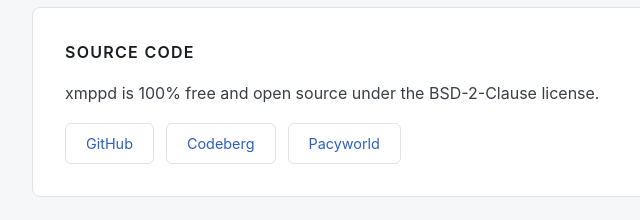
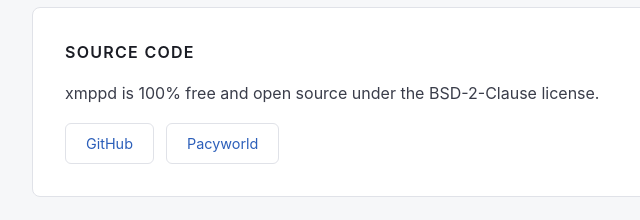
Before and after one commit to securemessage/xmppd, a plain HTML site: page doc/www/index.html in a window 1280 px wide. Shown: the part 1200-1420 px from the top of the page, 272-912 px from the left. Drawn offline with Linux system fonts and the light colour scheme.

Commit message:
docs: remove Codeberg references (TOU prohibits XMPP hosting)

```diff
--- a/doc/www/index.html
+++ b/doc/www/index.html
@@ -253,7 +253,6 @@
                 <p>xmppd is 100% free and open source under the BSD-2-Clause license.</p>
                 <div class="links">
                     <a href="https://github.com/securemessage/xmppd">GitHub</a>
-                    <a href="https://codeberg.org/securemessage/xmppd">Codeberg</a>
                     <a href="https://pacyworld.dev/securemessage/xmppd">Pacyworld</a>
                 </div>
             </div>
```
Also changed, not shown: 1 other file.
